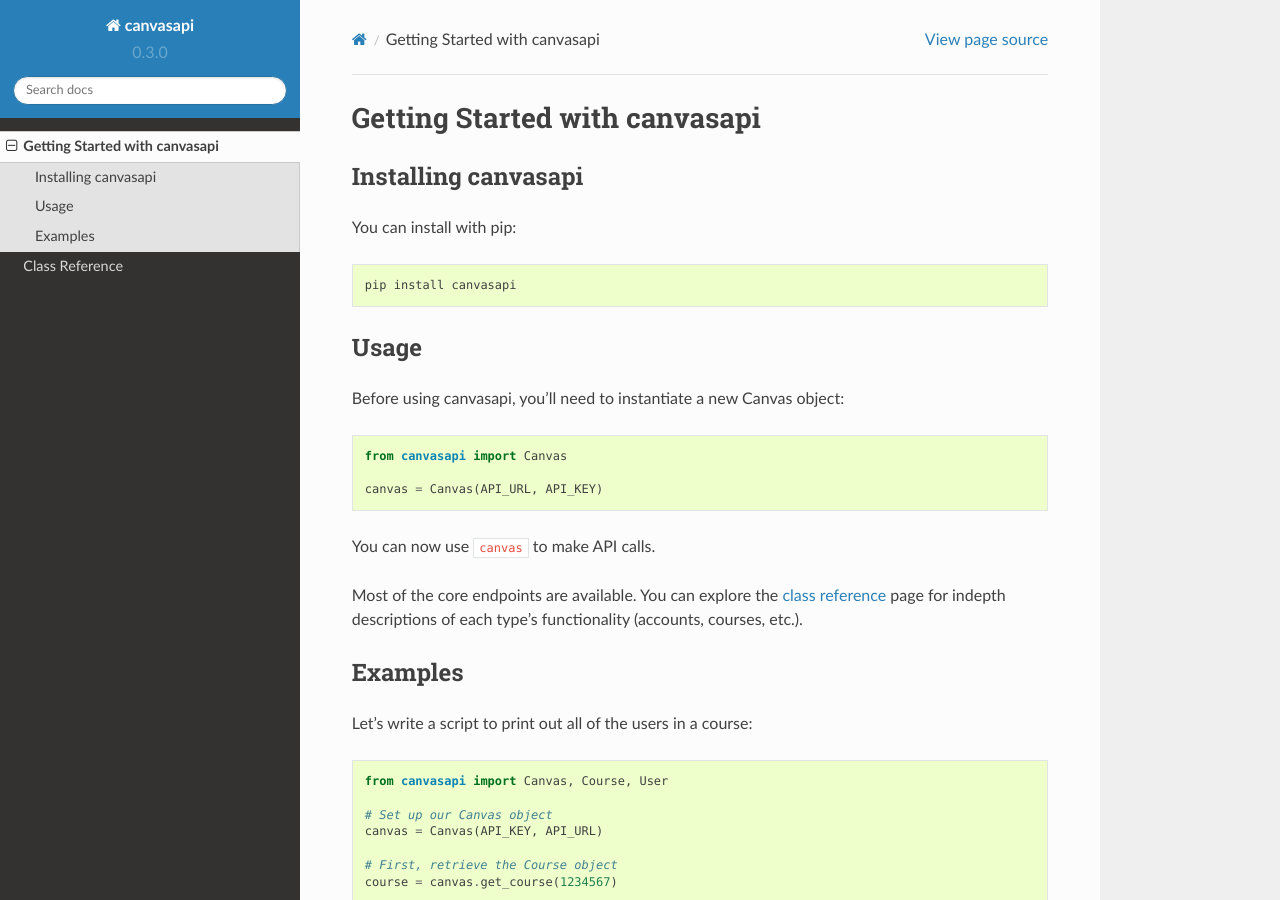
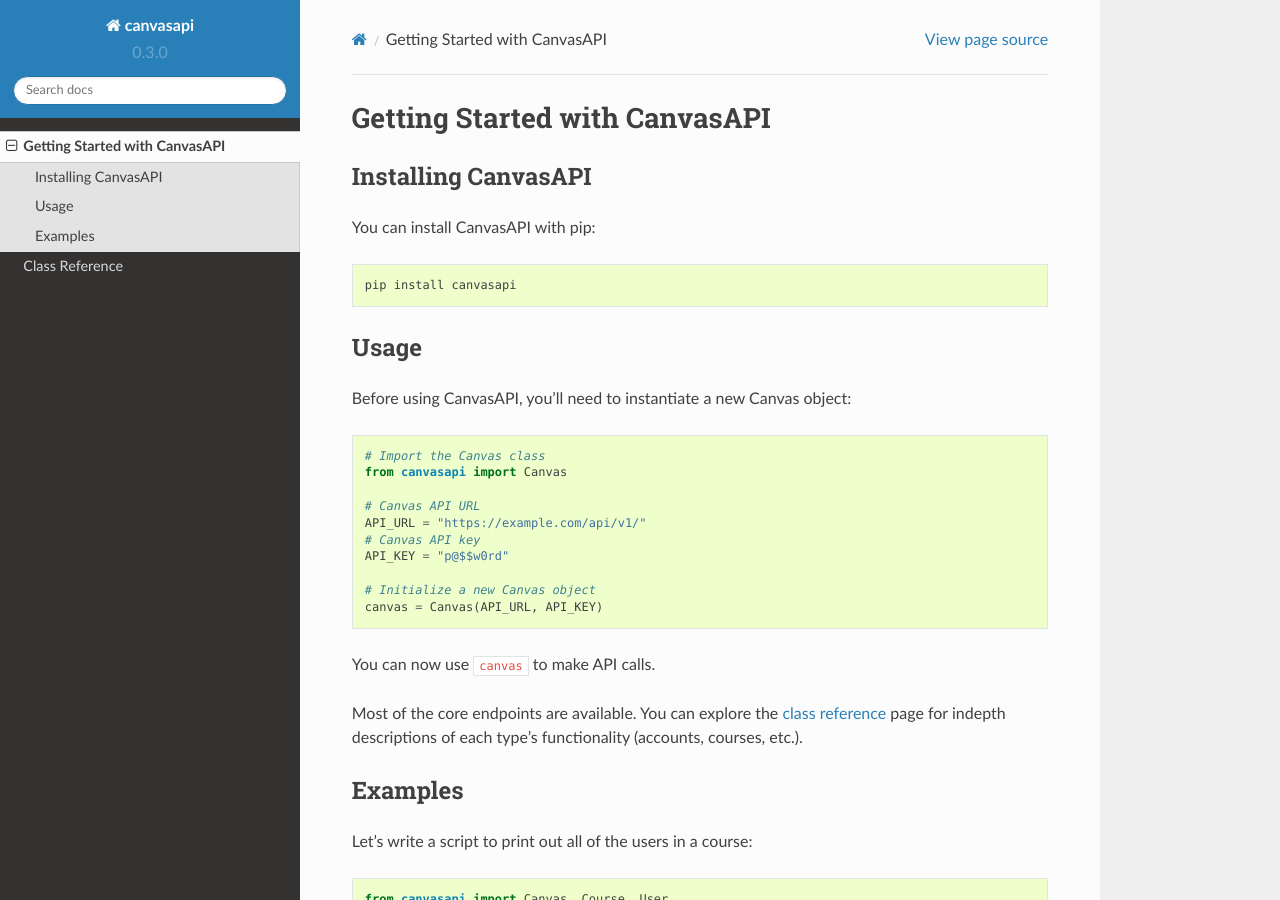
Before and after one commit to ucfopen/canvasapi, a Sphinx documentation site: the page built from docs/getting-started.rst, in a window 1280 px wide and 900 px high. Built offline with Sphinx 7.4.7 and the Read the Docs theme 2.0.0, drawn with Linux system fonts in a browser that asks for light colours.

Commit message:
Added login and authentication-provider to Class Reference. Tweaked Getting Started section.

```diff
--- a/docs/class-reference.rst
+++ b/docs/class-reference.rst
@@ -7,6 +7,7 @@
     account-ref
     appointment-group-ref
     assignment-ref
+    authentication-provider-ref
     avatar-ref
     bookmark-ref
     calendar-event-ref
@@ -16,6 +17,7 @@
     enrollment-term-ref
     external-tool-ref
     group-ref
+    login-ref
     module-ref
     page-ref
     progress-ref
--- a/docs/getting-started.rst
+++ b/docs/getting-started.rst
@@ -1,22 +1,29 @@
-Getting Started with canvasapi
+Getting Started with CanvasAPI
 ===============================
 
-Installing canvasapi
+Installing CanvasAPI
 ---------------------
 
-You can install with pip::
+You can install CanvasAPI with pip::
 
     pip install canvasapi
 
 Usage
 -----
 
-Before using canvasapi, you'll need to instantiate a new Canvas object:
+Before using CanvasAPI, you'll need to instantiate a new Canvas object:
 
 .. code:: python
 
+    # Import the Canvas class
     from canvasapi import Canvas
 
+    # Canvas API URL
+    API_URL = "https://example.com/api/v1/"
+    # Canvas API key
+    API_KEY = "p@$$w0rd"
+
+    # Initialize a new Canvas object
     canvas = Canvas(API_URL, API_KEY)
 
 You can now use :code:`canvas` to make API calls.
--- a/docs/login-ref.rst
+++ b/docs/login-ref.rst
@@ -1,6 +1,6 @@
 =====
 Login
-======
+=====
 
 .. autoclass:: canvasapi.login.Login
     :members:
```
Also changed, not shown: docs/authentication-provider-ref.rst (renamed from docs/authentication-providers-ref.rst).
